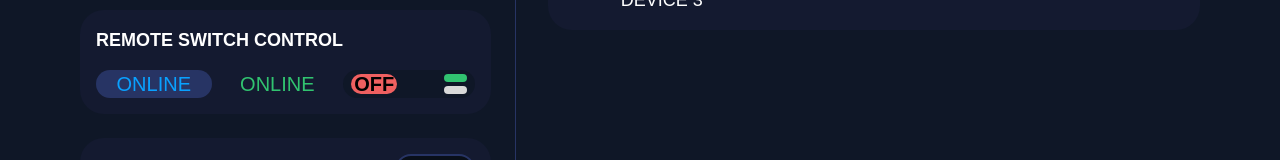
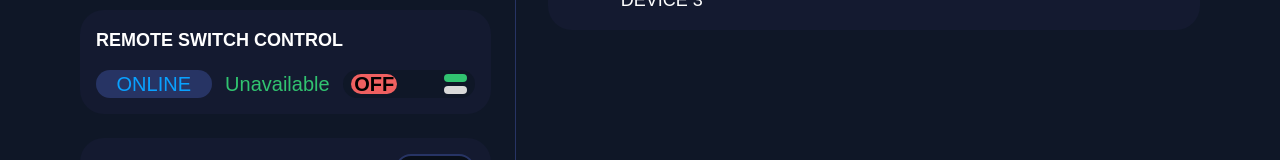
Before and after one commit to roshanpanda666/admin-dashboard--of-smartswitch, a Next.js app: page / in a window 1280 px wide. Shown: the part 559-719 px from the top of the page. Built offline with nearby package versions, Linux system fonts and the light colour scheme; no server answers; the database is empty.

Commit message:
smalll change

```diff
--- a/app/components/Home.js
+++ b/app/components/Home.js
@@ -79,7 +79,7 @@ const Home = () => {
             <h3 className="text-lg font-semibold">REMOTE SWITCH CONTROL</h3>
             <div className="flex gap-2 mt-2">
               <div className="flex-1 bg-[#273464] text-[#09A1FF] rounded-2xl flex items-center justify-center text-xl">ONLINE</div>
-              <div className="flex-1 text-[#31C370] flex items-center justify-center text-xl">ONLINE</div>
+              <div className="flex-1 text-[#31C370] flex items-center justify-center text-xl">{relayStatus}</div>
               <div className="flex-1 bg-[#0F1727] rounded-2xl flex items-center justify-between px-2">
                 <div className="bg-[#EF6060] w-[40%] h-[70%] flex items-center justify-center font-bold text-black rounded-full text-xl">OFF</div>
                 <div className="flex flex-col gap-1 w-[20%] h-[70%]">
```
